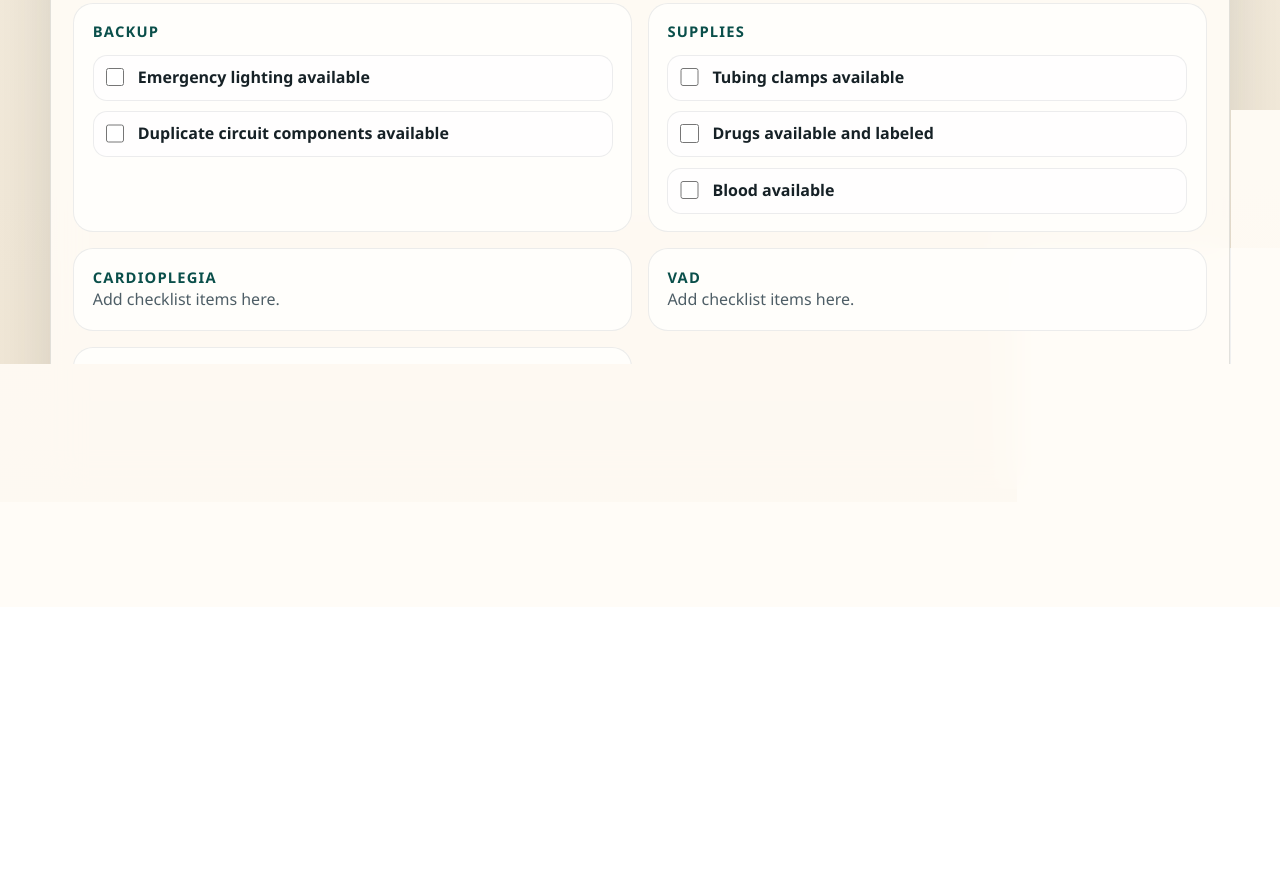
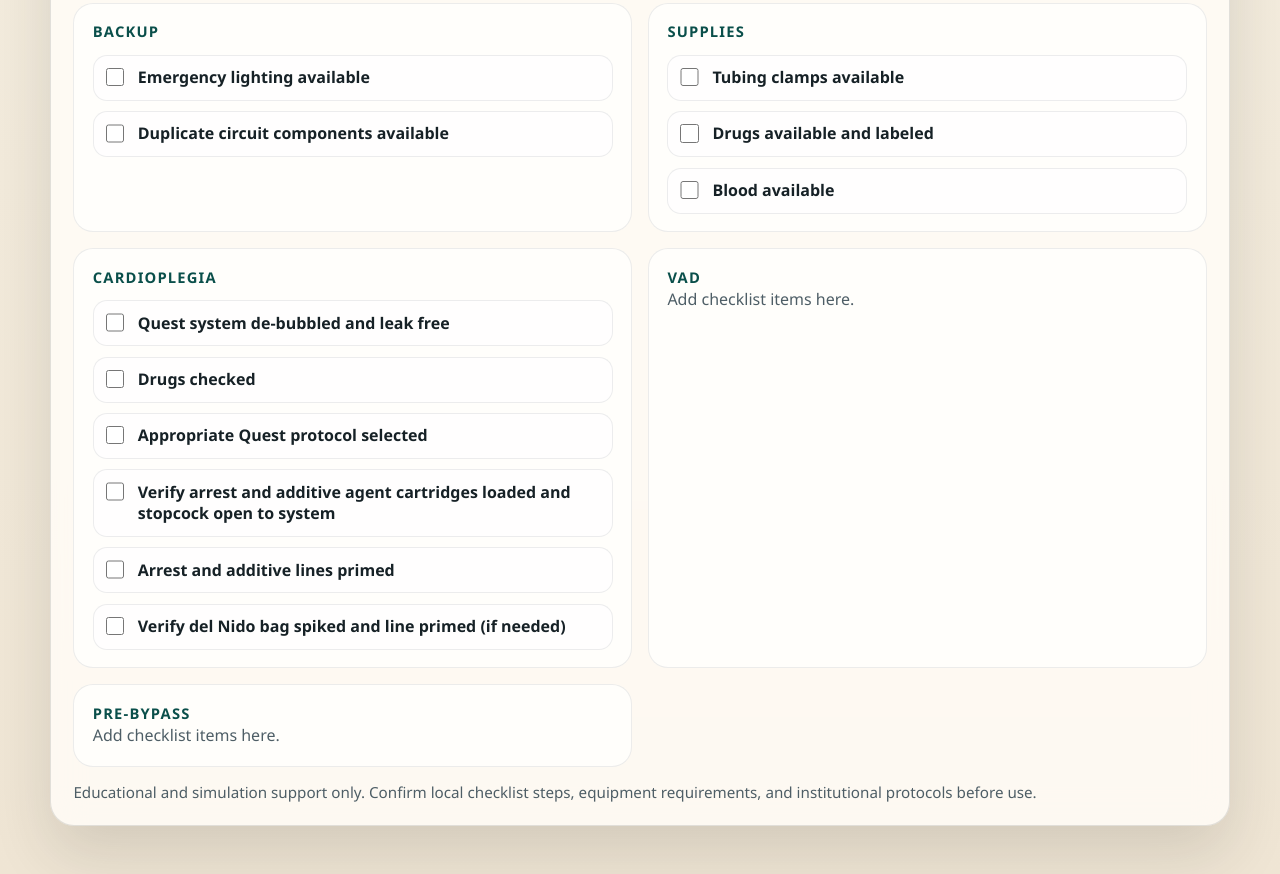
Before and after one commit to mydo650/CPB-Perfusion-Tool, a website: page checklist.html in a window 1280 px wide. Shown: the part 1531-2405 px from the top of the page. Before the commit the page ends 2067 px from the top, so only its background shows below. Drawn offline with Linux system fonts and the light colour scheme.

Commit message:
Update checklist.html

```diff
--- a/checklist.html
+++ b/checklist.html
@@ -123,7 +123,14 @@
             </article>
             <article class="result-card">
               <p class="result-label">Cardioplegia</p>
-              <p class="home-copy">Add checklist items here.</p>
+              <div class="checklist-items" role="group" aria-label="Cardioplegia checklist">
+                <label><input type="checkbox" /> <span>Quest system de-bubbled and leak free</span></label>
+                <label><input type="checkbox" /> <span>Drugs checked</span></label>
+                <label><input type="checkbox" /> <span>Appropriate Quest protocol selected</span></label>
+                <label><input type="checkbox" /> <span>Verify arrest and additive agent cartridges loaded and stopcock open to system</span></label>
+                <label><input type="checkbox" /> <span>Arrest and additive lines primed</span></label>
+                <label><input type="checkbox" /> <span>Verify del Nido bag spiked and line primed (if needed)</span></label>
+              </div>
             </article>
             <article class="result-card">
               <p class="result-label">VAD</p>
```
